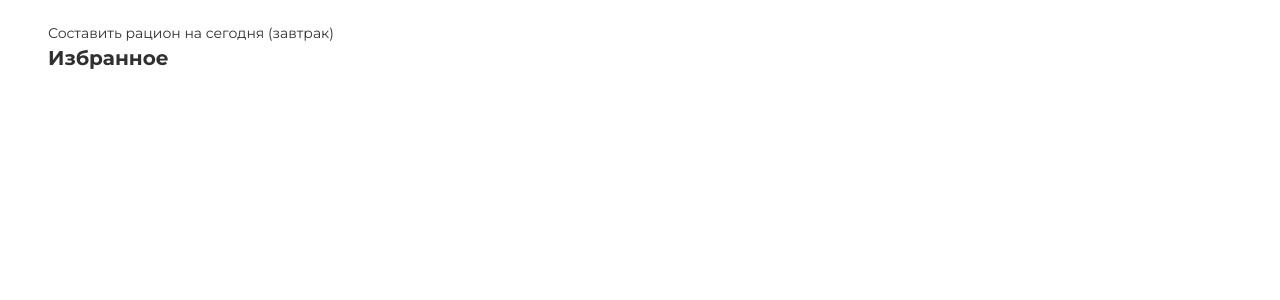
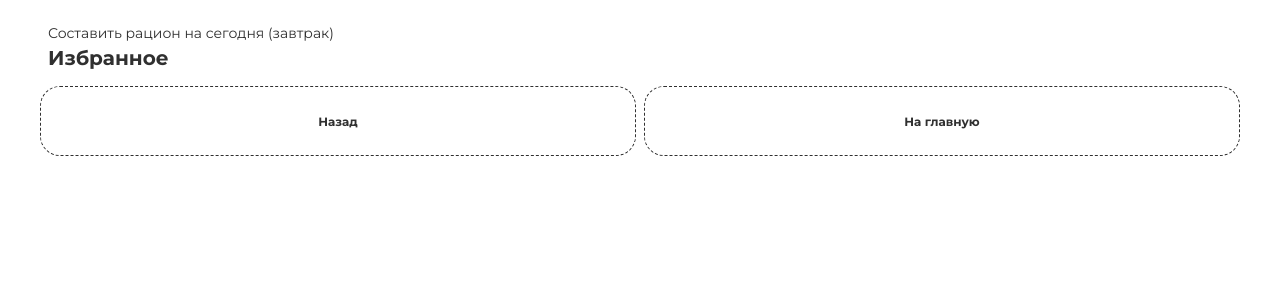
Before and after one commit to cyber-tatarin/pro_food_tg_bot, a Python web app: template root/web/templates/favorites.html in a window 1280 px wide. Shown: the top 300 px of the page. Run offline with Jinja, Linux system fonts and the light colour scheme; the template is opened without the code that fills it, so the values that code supplies are empty; some libraries are stand-ins or nearby versions.

Commit message:
add back button

```diff
--- a/root/web/static/js/favorites.js
+++ b/root/web/static/js/favorites.js
@@ -9,14 +9,26 @@ if (ref.includes("breakfast")) {
   plate_type = "Завтрак";
   document.querySelector(".goal__title").textContent =
     "Составить рацион на сегодня (Завтрак)";
+  console.log(document.querySelector(".back-button").href);
+  document
+    .querySelector(".back-button")
+    .setAttribute("href", "../choose_breakfast");
 } else if (ref.includes("lunch")) {
   plate_type = "Обед";
   document.querySelector(".goal__title").textContent =
     "Составить рацион на сегодня (Обед)";
+  console.log(document.querySelector(".back-button").href);
+  document
+    .querySelector(".back-button")
+    .setAttribute("href", "../choose_lunch");
 } else if (ref.includes("dinner")) {
+  plate_type = "Ужин";
   document.querySelector(".goal__title").textContent =
     "Составить рацион на сегодня (Ужин)";
-  plate_type = "Ужин";
+  console.log(document.querySelector(".back-button").href);
+  document
+    .querySelector(".back-button")
+    .setAttribute("href", "../choose_dinner");
 }
 
 async function sendData(link) {
--- a/root/web/templates/favorites.html
+++ b/root/web/templates/favorites.html
@@ -19,6 +19,12 @@
         <div class="title-flex">
           <p class="goal__title">Составить рацион на сегодня (завтрак)</p>
           <p class="meal-type">Избранное</p>
+        </div>
+        <div class="two__eat__buttons" style="margin-bottom: 16px">
+          <a href="../choose_breakfast" class="eat__button back-button"
+            >Назад</a
+          >
+          <a href="../main" class="eat__button">На главную</a>
         </div>
         <p class="empty-list empty-list_hidden">
           Пока что Вы ничего не добавили в избранное
```
Also changed, not shown: root/web/static/js/main_view.js (+6 -5 lines).
